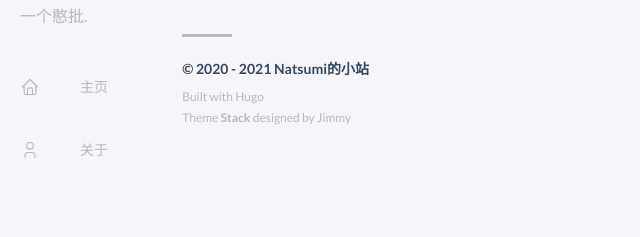
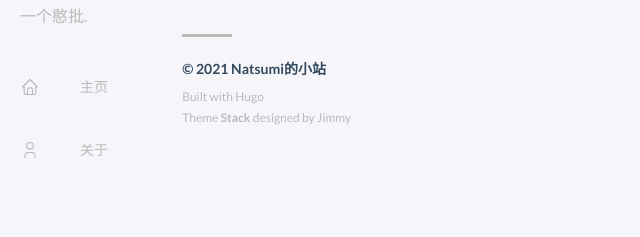
Before and after one commit to Nainatsumi/nainatsumi.github.io, a plain HTML site: page index.html in a window 1280 px wide. Shown: the part 214-451 px from the top of the page, 0-640 px from the left. Drawn offline with Linux system fonts and the light colour scheme.

Commit message:
a commit

```diff
--- a/index.html
+++ b/index.html
@@ -13,6 +13,8 @@
 <meta property='og:type' content='website'><meta property='og:updated_time' content=' 2021-07-27T22:48:59&#43;08:00 '/>
 <meta name="twitter:title" content="Natsumi的小站">
 <meta name="twitter:description" content="一个憨批."><link rel="alternate" type="application/rss&#43;xml" href="http://blog.natsumi.top/index.xml">
+    <link rel="shortcut icon" href="img/favicon.ico" />
+
     </head>
     <body class="">
     <script>
@@ -168,8 +170,6 @@
     <section class="copyright">
         &copy;
 
-            2020 -
-
         2021 Natsumi的小站
     </section>
 
```
Also changed, not shown: 404.html (+2 -2 lines), categories/index.html (+2 -2 lines), p/关于/index.html (+2 -2 lines), post/index.html (+2 -2 lines), tags/index.html (+2 -2 lines).
